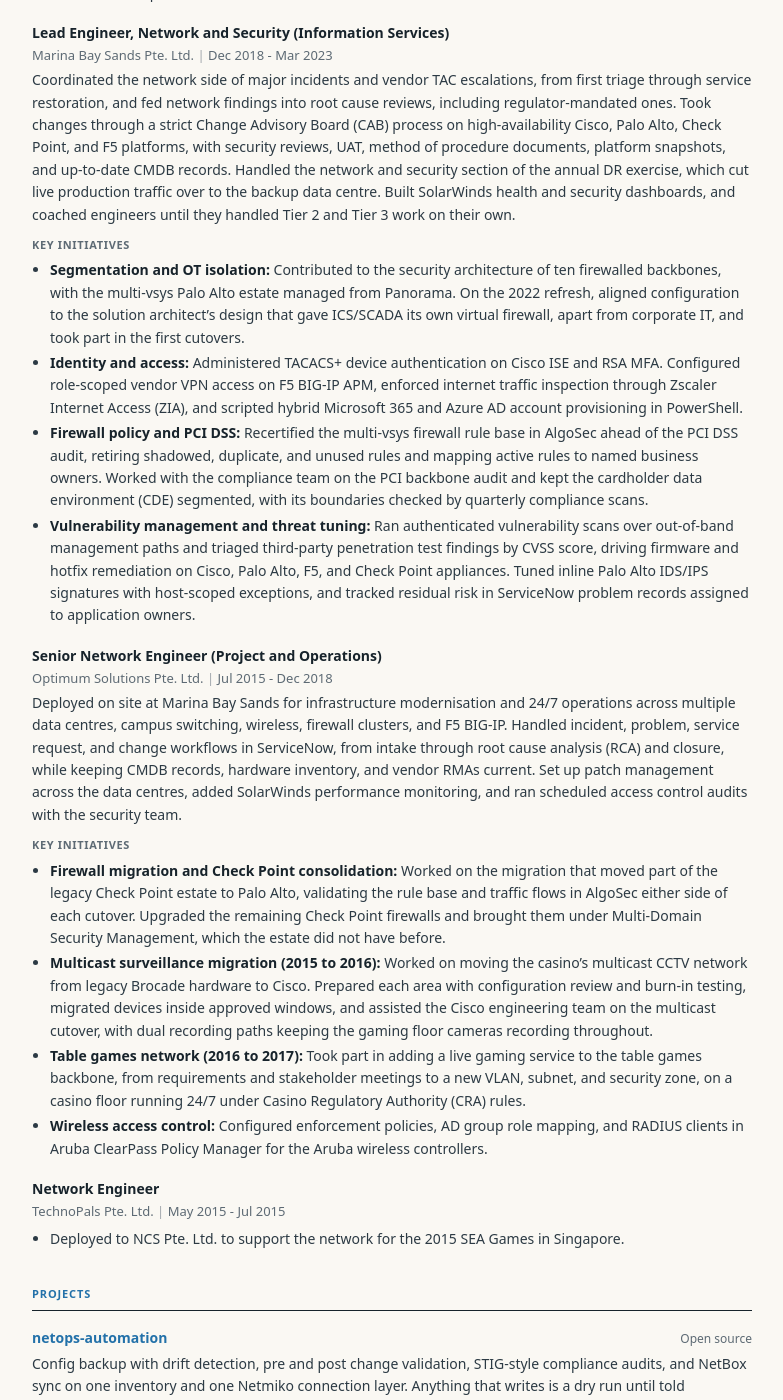
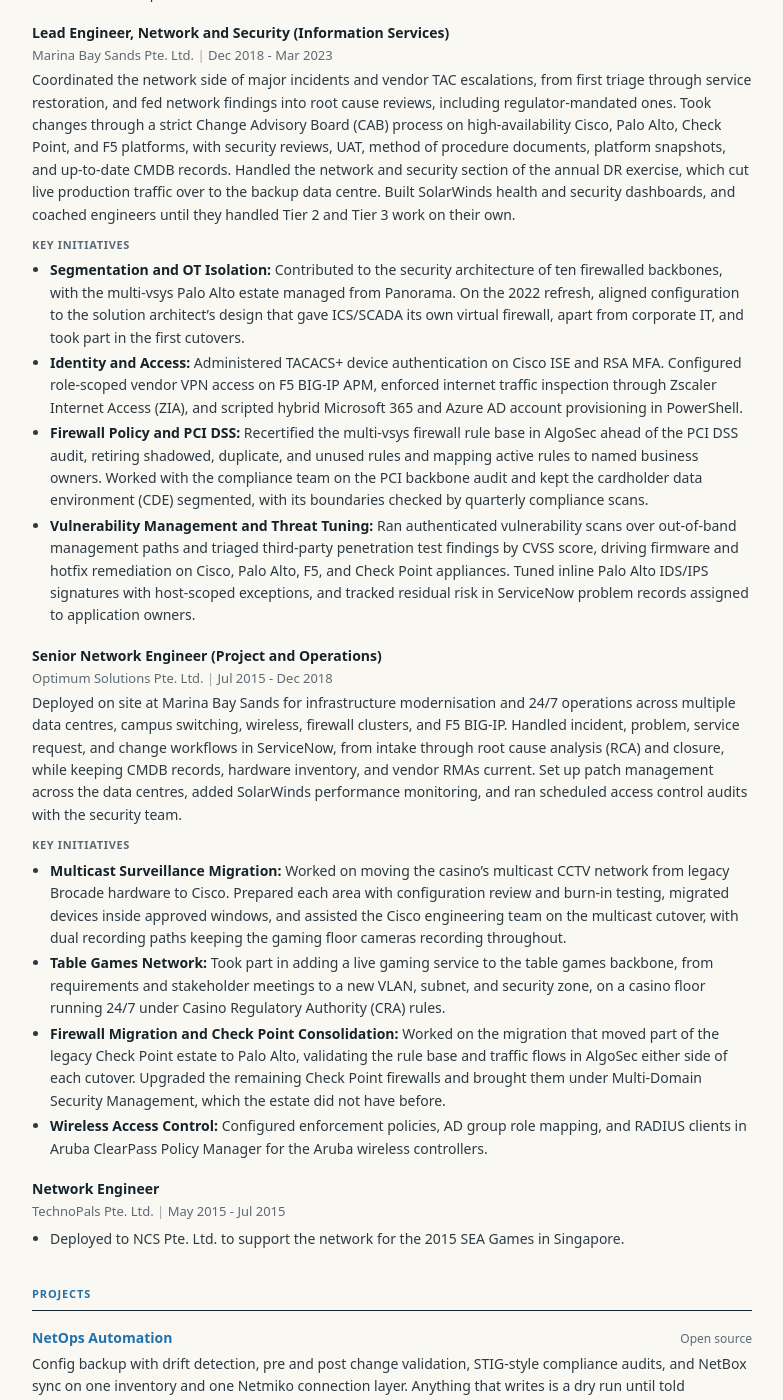
Before and after one commit to archievizt/archievizt.github.io, a Jekyll site: the page built from cv.html, in a window 1280 px wide and 1400 px high, scrolled down 778 px. Shown: the whole window, without its empty margins (248-1031 px from the left). Built offline with Jekyll 4.4.1, drawn with Linux system fonts in a browser that asks for light colours; some web fonts are replaced; some of the changed text lies outside the part shown.

```diff
--- a/_data/cv.yml
+++ b/_data/cv.yml
@@ -29,7 +29,7 @@ links:
     icon: "person"
 
 summary:
-  - "Network and Security Specialist with over a decade of experience across enterprise, hospitality, and regulated gaming networks in Singapore and Canada. I co-design and secure segmented networks on zero trust principles, with default-deny between zones and defence in depth across Palo Alto, Check Point, F5, and Zscaler. Identity and access management covers 802.1X on every campus, RADIUS through Aruba ClearPass, and TACACS+ device administration through Cisco ISE."
+  - "Network & Infrastructure Security with over a decade of experience across enterprise, hospitality, and regulated gaming networks in Singapore and Canada. I design and secure segmented networks on zero trust principles, with default-deny between zones and defence in depth across Palo Alto, Check Point, F5, and Zscaler. Identity and access management covers 802.1X on every campus, RADIUS through Aruba ClearPass, and TACACS+ device administration through Cisco ISE."
   - "For compliance and IT operations, I support PCI DSS audits and DR exercises. Python and Ansible handle the repetitive work in production, with changes tested in EVE-NG first. In my hybrid lab, the Google Cloud side is moving into Terraform. I am now building an on-call triage agent that runs a tool-calling loop with Claude or a local model. It gathers evidence through read-only tools and leaves the decision to a person."
 
 experience:
@@ -39,9 +39,9 @@ experience:
     summary: "Handle network operations, incident response, and capacity planning for an enterprise estate of 700+ devices across 40+ sites in five provinces and four time zones. Take projects end to end, from requirements to implementation, while resolving routing faults, hardware failures, and firewall access issues, and advising stakeholders on infrastructure needs and risk."
     highlights_title: "Key initiatives"
     highlights:
-      - label: "Greenfield sites and data centre redesign"
+      - label: "Greenfield Sites and Data Centre Redesign"
         text: "Designed and built network and security for new campus sites, from topology planning with stakeholders to switch, edge router, and wireless deployment with RF site assessments. Designed and implemented the data centre re-segmentation on a high-speed Catalyst core, with VRF transit to the next-generation firewalls."
-      - label: "Infrastructure as code and automation"
+      - label: "Infrastructure as Code and Automation"
         text: "Built Python scripts and Ansible playbooks for provisioning, configuration backups, and state enforcement to cut manual configuration drift, with changes tested in EVE-NG before production."
 
   - role: "Lead Engineer, Network and Security (Information Services)"
@@ -50,13 +50,13 @@ experience:
     summary: "Coordinated the network side of major incidents and vendor TAC escalations, from first triage through service restoration, and fed network findings into root cause reviews, including regulator-mandated ones. Took changes through a strict Change Advisory Board (CAB) process on high-availability Cisco, Palo Alto, Check Point, and F5 platforms, with security reviews, UAT, method of procedure documents, platform snapshots, and up-to-date CMDB records. Handled the network and security section of the annual DR exercise, which cut live production traffic over to the backup data centre. Built SolarWinds health and security dashboards, and coached engineers until they handled Tier 2 and Tier 3 work on their own."
     highlights_title: "Key initiatives"
     highlights:
-      - label: "Segmentation and OT isolation"
+      - label: "Segmentation and OT Isolation"
         text: "Contributed to the security architecture of ten firewalled backbones, with the multi-vsys Palo Alto estate managed from Panorama. On the 2022 refresh, aligned configuration to the solution architect's design that gave ICS/SCADA its own virtual firewall, apart from corporate IT, and took part in the first cutovers."
-      - label: "Identity and access"
+      - label: "Identity and Access"
         text: "Administered TACACS+ device authentication on Cisco ISE and RSA MFA. Configured role-scoped vendor VPN access on F5 BIG-IP APM, enforced internet traffic inspection through Zscaler Internet Access (ZIA), and scripted hybrid Microsoft 365 and Azure AD account provisioning in PowerShell."
-      - label: "Firewall policy and PCI DSS"
+      - label: "Firewall Policy and PCI DSS"
         text: "Recertified the multi-vsys firewall rule base in AlgoSec ahead of the PCI DSS audit, retiring shadowed, duplicate, and unused rules and mapping active rules to named business owners. Worked with the compliance team on the PCI backbone audit and kept the cardholder data environment (CDE) segmented, with its boundaries checked by quarterly compliance scans."
-      - label: "Vulnerability management and threat tuning"
+      - label: "Vulnerability Management and Threat Tuning"
         text: "Ran authenticated vulnerability scans over out-of-band management paths and triaged third-party penetration test findings by CVSS score, driving firmware and hotfix remediation on Cisco, Palo Alto, F5, and Check Point appliances. Tuned inline Palo Alto IDS/IPS signatures with host-scoped exceptions, and tracked residual risk in ServiceNow problem records assigned to application owners."
 
   - role: "Senior Network Engineer (Project and Operations)"
@@ -65,13 +65,13 @@ experience:
     summary: "Deployed on site at Marina Bay Sands for infrastructure modernisation and 24/7 operations across multiple data centres, campus switching, wireless, firewall clusters, and F5 BIG-IP. Handled incident, problem, service request, and change workflows in ServiceNow, from intake through root cause analysis (RCA) and closure, while keeping CMDB records, hardware inventory, and vendor RMAs current. Set up patch management across the data centres, added SolarWinds performance monitoring, and ran scheduled access control audits with the security team."
     highlights_title: "Key initiatives"
     highlights:
-      - label: "Firewall migration and Check Point consolidation"
+      - label: "Multicast Surveillance Migration"
+        text: "Worked on moving the casino's multicast CCTV network from legacy Brocade hardware to Cisco. Prepared each area with configuration review and burn-in testing, migrated devices inside approved windows, and assisted the Cisco engineering team on the multicast cutover, with dual recording paths keeping the gaming floor cameras recording throughout."
+      - label: "Table Games Network"
+        text: "Took part in adding a live gaming service to the table games backbone, from requirements and stakeholder meetings to a new VLAN, subnet, and security zone, on a casino floor running 24/7 under Casino Regulatory Authority (CRA) rules."
+      - label: "Firewall Migration and Check Point Consolidation"
         text: "Worked on the migration that moved part of the legacy Check Point estate to Palo Alto, validating the rule base and traffic flows in AlgoSec either side of each cutover. Upgraded the remaining Check Point firewalls and brought them under Multi-Domain Security Management, which the estate did not have before."
-      - label: "Multicast surveillance migration (2015 to 2016)"
-        text: "Worked on moving the casino's multicast CCTV network from legacy Brocade hardware to Cisco. Prepared each area with configuration review and burn-in testing, migrated devices inside approved windows, and assisted the Cisco engineering team on the multicast cutover, with dual recording paths keeping the gaming floor cameras recording throughout."
-      - label: "Table games network (2016 to 2017)"
-        text: "Took part in adding a live gaming service to the table games backbone, from requirements and stakeholder meetings to a new VLAN, subnet, and security zone, on a casino floor running 24/7 under Casino Regulatory Authority (CRA) rules."
-      - label: "Wireless access control"
+      - label: "Wireless Access Control"
         text: "Configured enforcement policies, AD group role mapping, and RADIUS clients in Aruba ClearPass Policy Manager for the Aruba wireless controllers."
 
   - role: "Network Engineer"
@@ -81,7 +81,7 @@ experience:
       - "Deployed to NCS Pte. Ltd. to support the network for the 2015 SEA Games in Singapore."
 
 projects:
-  - name: "netops-automation"
+  - name: "NetOps Automation"
     url: "https://github.com/archievizt/netops-automation"
     kind: "Open source"
     description: "Config backup with drift detection, pre and post change validation, STIG-style compliance audits, and NetBox sync on one inventory and one Netmiko connection layer. Anything that writes is a dry run until told otherwise."
@@ -100,7 +100,7 @@ projects:
     description: "Ollama, Open WebUI, and Qdrant in the home lab, for research into local LLMs that watch a network without touching it."
 
 writing:
-  - title: "netops-automation field report"
+  - title: "NetOps Automation Field Report"
     url: "/netops-automation/"
     source: "archievizt.github.io"
 
```
